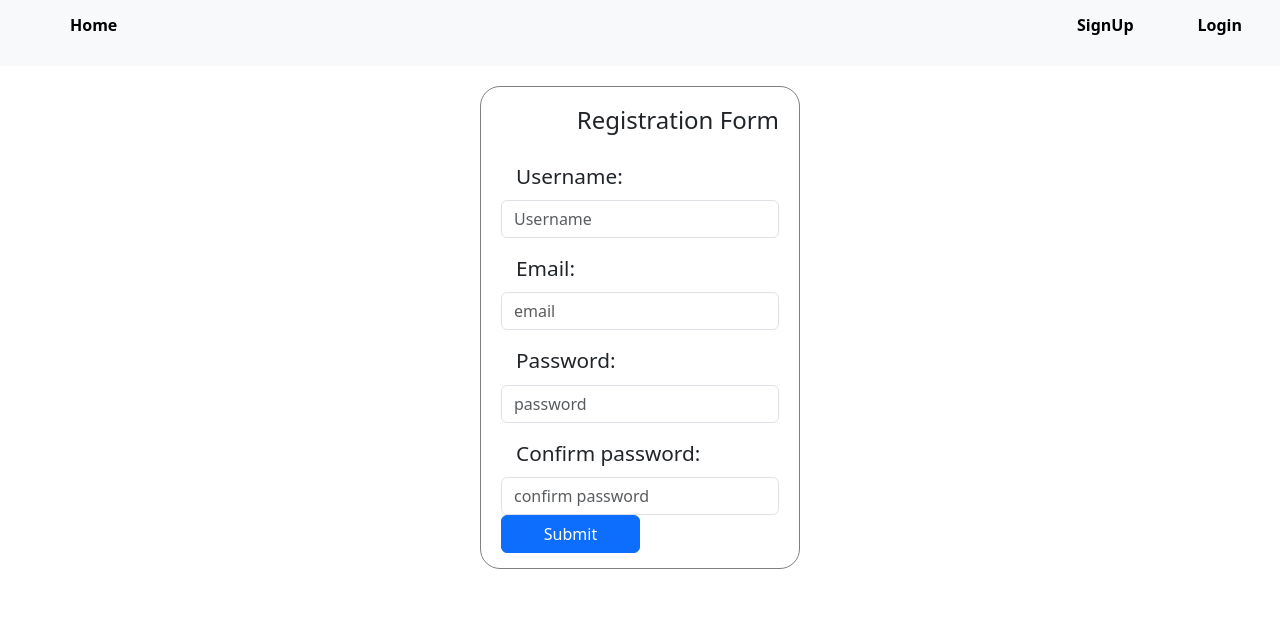
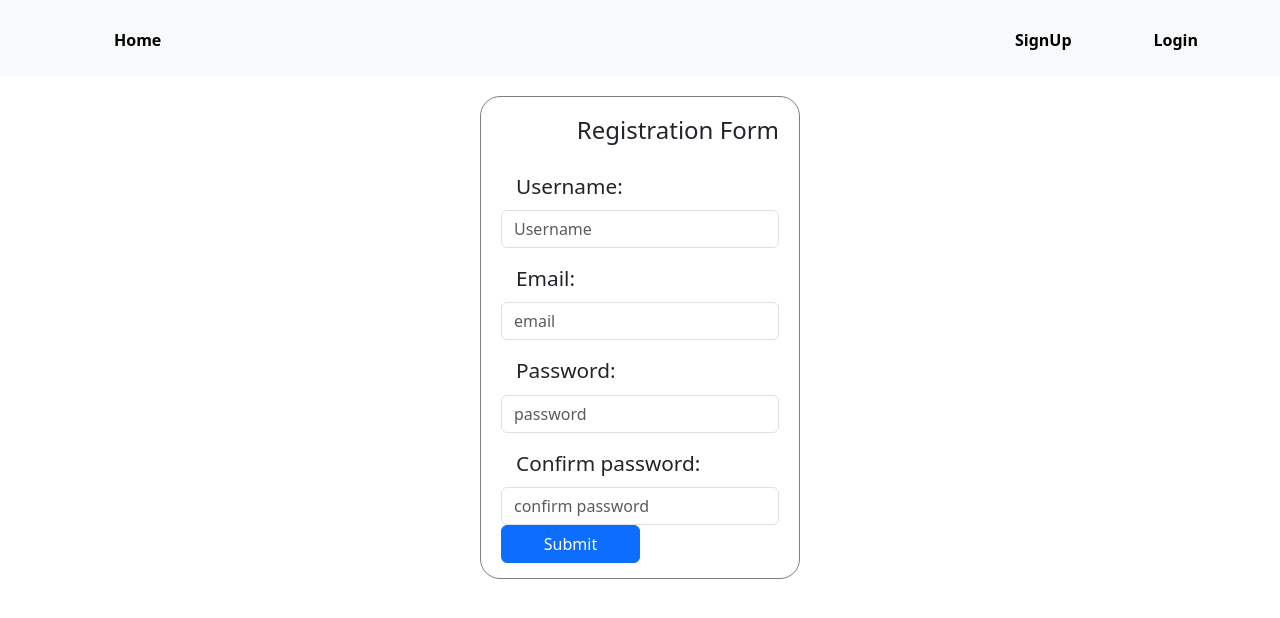
Before and after one commit to Bree-codes/PasswordManager, a React (Create React App) app in the folder passwordmanager/: page /SignUp in a window 1280 px wide. Shown: the top 618 px of the page. Built offline with nearby package versions, Linux system fonts and the light colour scheme.

Commit message:
Responsive navbar

```diff
--- a/passwordmanager/src/App.css
+++ b/passwordmanager/src/App.css
@@ -2,4 +2,5 @@
     font-family: sans-serif;
     margin: 0;
     padding: 0;
+    width: 100%;
 }
--- a/passwordmanager/src/Pages/NavigationBar.jsx
+++ b/passwordmanager/src/Pages/NavigationBar.jsx
@@ -4,7 +4,7 @@ import "./styling/NavigationBar.css"
 export const NavigationBar = () => {
     return (
             <Navbar expand="md" className="bg-body-tertiary">
-                <Container fluid>
+                <Container fluid className={"container"}>
                     <Navbar.Toggle aria-controls="navbarScroll"/>
                     <div className={"home-md"}>
                         <div className={"home-icon"}> <ul><li><Link to="/">Home</Link></li> </ul></div>
--- a/passwordmanager/src/Pages/styling/NavigationBar.css
+++ b/passwordmanager/src/Pages/styling/NavigationBar.css
@@ -1,7 +1,8 @@
 .nav{
-    height: 50px;
+    height: 100%;
     position: sticky;
     top: 0;
+    padding: 0;
 
 
 
@@ -22,8 +23,8 @@ nav ul li a{
     text-decoration: none;
     color: black;
     font-weight: 700;
-    padding: 8px;
-    margin:  0 8px;
+    /*padding: 8px;*/
+    /*margin:  0 8px;*/
     border-radius: 8px;
 }
 .sign{
@@ -31,7 +32,8 @@ nav ul li a{
 
 }
 .login{
-   /* margin-right: 20px;*/
+    margin-left:50px;
+
 
 }
 
@@ -41,16 +43,21 @@ nav ul li a{
 
 .home, .home-md {
     display: flex;
-    justify-content: start;
+    justify-content: flex-end;
     height: 100%;
     width: 100%;
     /*background-color: gold;*/
+    margin-top: 20px;
+   padding: 0;
+
+
 }
 
 .home-icon {
     width: 30%;
     list-style: none;
-    margin:0 10px;
+    /*margin:0 10px;*/
+    margin-right: 30px;
 
 }
 
@@ -60,19 +67,65 @@ nav ul li a{
     width: 70%;
     height: 100%;
     list-style: none;
-    margin: 0 10px;
+  /* margin: 0 10px;*/
+    /*margin-right: 10px;*/
+    align-items: end;
+    margin: 0;
+    padding: 0;
 
 
 }
 
-@media screen and (max-width: 768px){
+@media screen and (max-width: 767px){
     .home-md {
         display: none;
+
+    }
+    .navbarScroll{
+        height: 50%;
+    }
+
+    .links {
+        display: flex;
+        justify-content: flex-end;
+        width: 70%;
+        height: 100%;
+        list-style: none;
+        /* margin: 0 10px;*/
+        /*margin-right: 10px;*/
+        align-items: end;
+        margin: 0;
+        padding: 0;
+
+
+    }
+
+}
+
+@media screen and (min-width: 767px) {
+    .home {
+        display: none;
+    }
+    .sign{
+
     }
 }
 
-@media screen and (min-width: 768px) {
-    .home {
-        display: none;
-    }
+
+.navbarScroll{
+    width: 100%;
+    height: 50%;
 }
+.bg-body-tertiary{
+    width: 100%;
+    height: 50%;
+    margin: 0;
+    padding: 0;
+    border-radius: 0;
+}
+.container{
+    width: 1200px;
+    margin: 0;
+    padding: 0;
+    border-radius: 0;
+}
```
